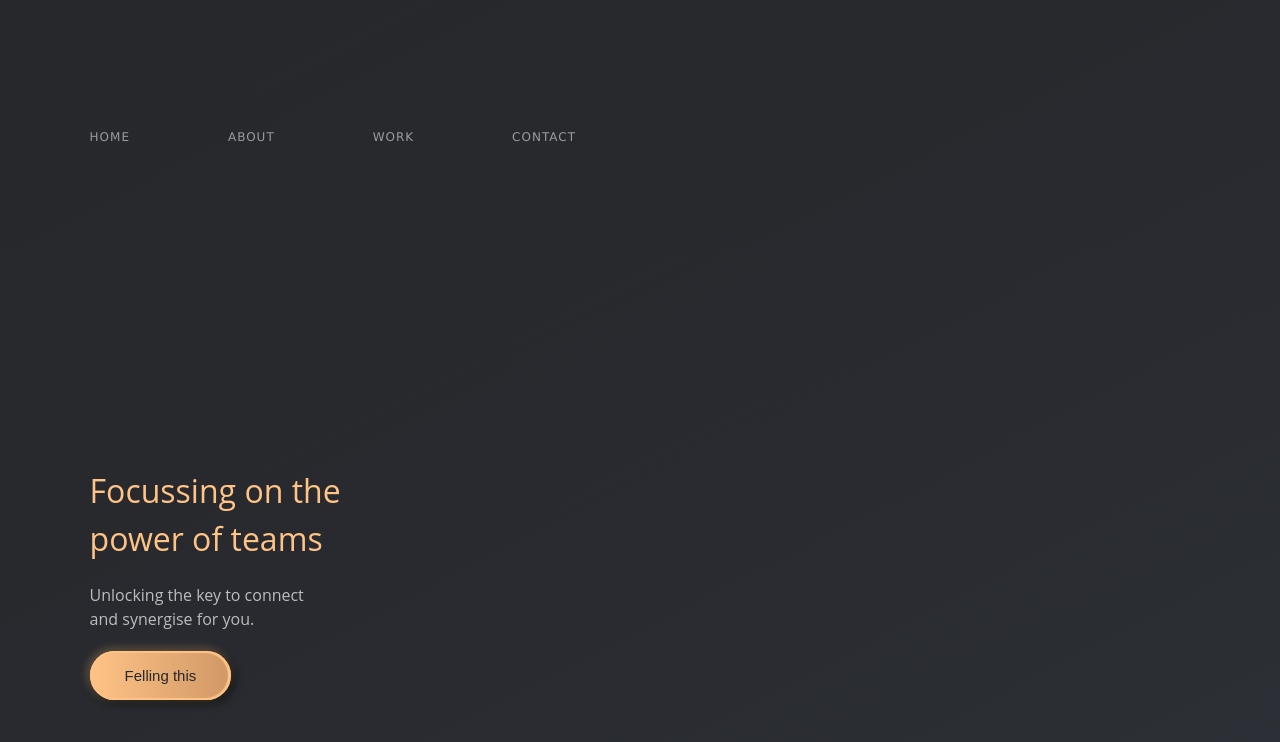
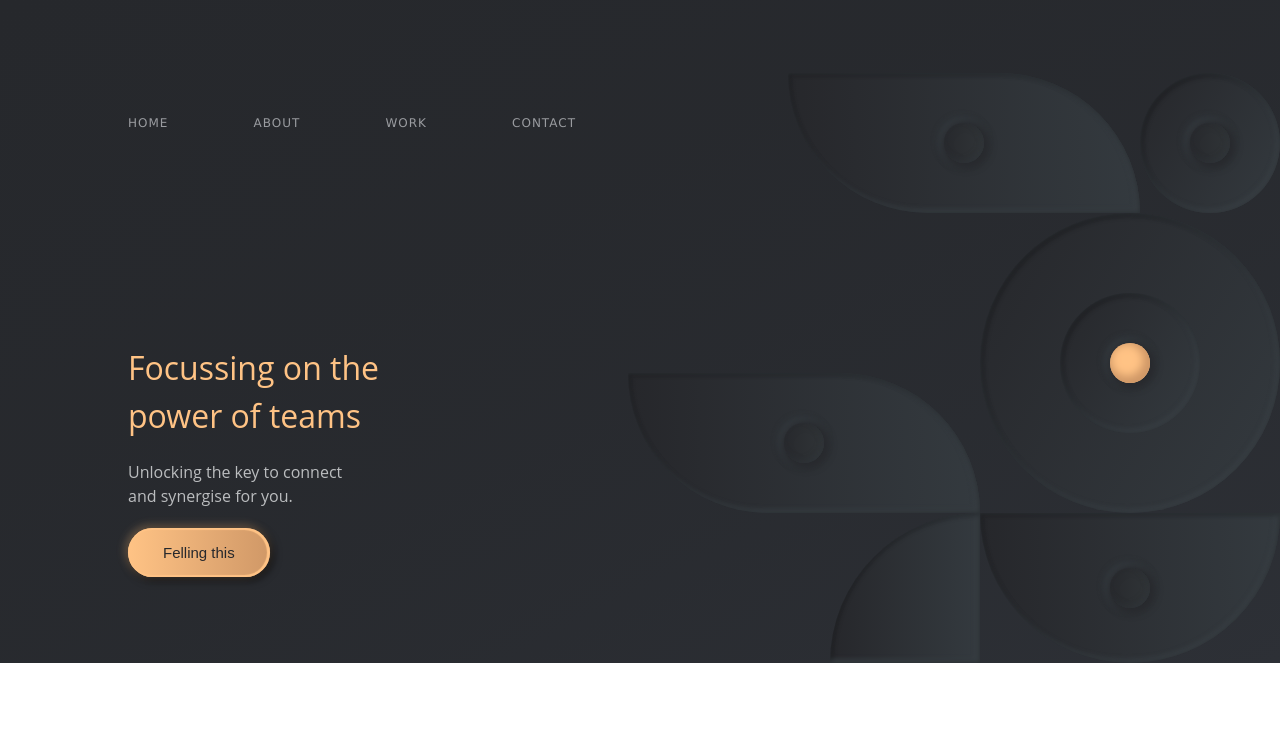
Before and after one commit to HNatalia/header, a plain HTML site: page index.html in a window 1280 px wide. Drawn offline with Linux system fonts and the light colour scheme.

Commit message:
shapes & responsive

```diff
--- a/index.html
+++ b/index.html
@@ -16,18 +16,30 @@
         <li><a href="#">contact</a></li>
       </ul>
       <div class="content">
-        <h1>Focussing on the<br>power of teams</h1>
+        <h1>Focussing on&nbsp;the<br>power of teams</h1>
         <p>Unlocking the key to connect<br>and synergise for you.</p>
         <button>Felling this</button>
       </div>
     </div>
 
     <div class="shapes-container">
-      <div class="shape"></div>
-      <div class="shape"></div>
-      <div class="shape"></div>
-      <div class="shape"></div>
-      <div class="shape"></div>
+      <div class="shape">
+        <div class="inner"></div>
+      </div>
+      <div class="shape">
+        <div class="inner"></div>
+      </div>
+      <div class="shape">
+        <div class="main-inner">
+          <div class="inner"></div>
+        </div>
+      </div>
+      <div class="shape">
+        <div class="inner"></div>
+      </div>
+      <div class="shape">
+        <div class="inner"></div>
+      </div>
       <div class="shape"></div>
     </div>
   </header>
--- a/style.css
+++ b/style.css
@@ -6,11 +6,12 @@
 
 header {
   width: 100vw;
-  height: 100vh;
+  height: 663px;
   background: linear-gradient(153deg, rgb(38, 40, 44), 70%, rgb(45, 48, 54));
   display: flex;
   align-items: center;
   font-family: Open Sans, sans-serif;
+  overflow: hidden;
 }
 
 .info-container {
@@ -19,7 +20,8 @@ header {
   justify-content: space-between;
   height: 80%;
   width: 45%;
-  padding: 50px 0 20px 7%;
+  padding: 50px 0 20px 10%;
+  z-index: 1;
 }
 
 ul {
@@ -95,6 +97,7 @@ button {
               inset -1px 0px 1px 2px rgba(255, 195, 133, 1);
   color: rgb(38, 40, 44);
   transition: .5s;
+  outline: none;
 }
 
 button:hover {
@@ -102,3 +105,149 @@ button:hover {
   box-shadow: -2px -1px 6px 3px rgba(255, 195, 133, 0.4),
               2px 2px 6px 3px rgba(0, 0, 0, 0.7);
 }
+
+.shapes-container {
+  position: absolute;
+  right: 0;
+  top: 23px;
+  width: 55%;
+  height: 663px;
+}
+
+.shape:nth-child(1) {
+  position: absolute;
+  top: 50px;
+  right: 140px;
+  width: 50%;
+  height: 140px;
+  background: linear-gradient(to right, hsl(228, 6%, 16%), 50%, rgb(52, 58, 63));
+  border-top-right-radius: 200px;
+  border-bottom-left-radius: 200px;
+  display: flex;
+  align-items: center;
+  justify-content: center;
+  box-shadow: inset 1px 1px 4px 2px rgba(0, 0, 0, 0.2),
+              inset -3px -2px 4px 2px rgb(55, 61, 66);
+}
+
+.shape:nth-child(2) {
+  position: absolute;
+  top: 50px;
+  right: 0;
+  width: 140px;
+  height: 140px;
+  border-radius: 50%;
+  background: linear-gradient(-240deg, rgb(38, 39, 43), 50%, rgb(52, 58, 63));
+  display: flex;
+  align-items: center;
+  justify-content: center;
+  box-shadow: inset 2px 2px 4px 2px rgba(0, 0, 0, 0.2),
+              inset -2px -2px 4px 2px rgb(55, 61, 66);
+}
+
+.shape:nth-child(3) {
+  position: absolute;
+  top: 190px;
+  right: 0;
+  width: 300px;
+  height: 300px;
+  border-radius: 50%;
+  background: linear-gradient(-240deg, rgb(38, 39, 43), 50%, rgb(52, 58, 63));
+  box-shadow: inset 2px 2px 4px 2px rgba(0, 0, 0, 0.2),
+              inset -2px -2px 4px 2px rgb(55, 61, 66);
+  display: flex;
+  align-items: center;
+  justify-content: center;
+}
+
+.shape:nth-child(4) {
+  position: absolute;
+  bottom: 173px;
+  right: 300px;
+  width: 50%;
+  height: 140px;
+  border-top-right-radius: 200px;
+  border-bottom-left-radius: 200px;
+  display: flex;
+  align-items: center;
+  justify-content: center;
+  background: linear-gradient(to right, rgb(38, 39, 43), 50%, rgb(52, 58, 63));
+  box-shadow: inset 1px 1px 4px 2px rgba(0, 0, 0, 0.2),
+              inset -3px -2px 4px 2px rgb(55, 61, 66);
+}
+
+.shape:nth-child(5) {
+  position: absolute;
+  width: 300px;
+  height: 150px;
+  right: 0;
+  bottom: 23px;
+  border-bottom-right-radius: 200px;
+  border-bottom-left-radius: 200px;
+  display: flex;
+  align-items: center;
+  justify-content: center;
+  background: linear-gradient(to right, rgb(38, 39, 43), 50%, rgb(52, 58, 63));
+  box-shadow: inset 1px 1px 4px 2px rgba(0, 0, 0, 0.2),
+              inset -3px -2px 4px 2px rgb(55, 61, 66);
+}
+
+.shape:nth-child(6) {
+  position: absolute;
+  right: 300px;
+  bottom: 23px;
+  height: 150px;
+  width: 150px;
+  border-top-left-radius: 200px;
+  background: linear-gradient(to right, rgb(38, 39, 43), 50%, rgb(52, 58, 63));
+  box-shadow: inset 1px 1px 4px 2px rgba(0, 0, 0, 0.2),
+              inset -3px -2px 4px 2px rgb(55, 61, 66);
+}
+
+.inner {
+  width: 40px;
+  height: 40px;
+  border-radius: 50%;
+  background: linear-gradient(to right, rgb(40, 42, 46), rgb(48, 52, 55));
+  box-shadow: 2px 2px 6px 4px rgb(40, 42, 46),
+              -2px -2px 6px 4px rgb(52, 58, 63),
+              inset 1px 1px 8px -2px rgb(40, 42, 46),
+              inset -3px -3px 8px -4px rgb(52, 58, 63);
+
+}
+
+.main-inner {
+  width: 140px;
+  height: 140px;
+  border-radius: 50%;
+  background: linear-gradient(-240deg, rgb(38, 39, 43), 50%, rgb(52, 58, 63));
+  box-shadow: inset 2px 2px 4px 2px rgba(0, 0, 0, 0.2),
+              inset -2px -2px 4px 2px rgb(55, 61, 66);
+  display: flex;
+  align-items: center;
+  justify-content: center;
+}
+
+.main-inner > .inner {
+  background: rgb(255, 195, 133);
+  box-shadow: 2px 2px 6px 4px rgb(40, 42, 46),
+              -2px -2px 6px 4px rgb(52, 58, 63),
+              inset -3px -3px 8px 4px rgb(208, 152, 103);
+}
+
+@media screen and (max-width: 655px) {
+  .info-container {
+    width: 70%;
+  }
+}
+
+@media screen and (max-width: 500px) {
+  .shapes-container {
+    display: none;
+  }
+
+  .info-container {
+    width: 100%;
+    padding-right: 10%;
+  }
+}
```
